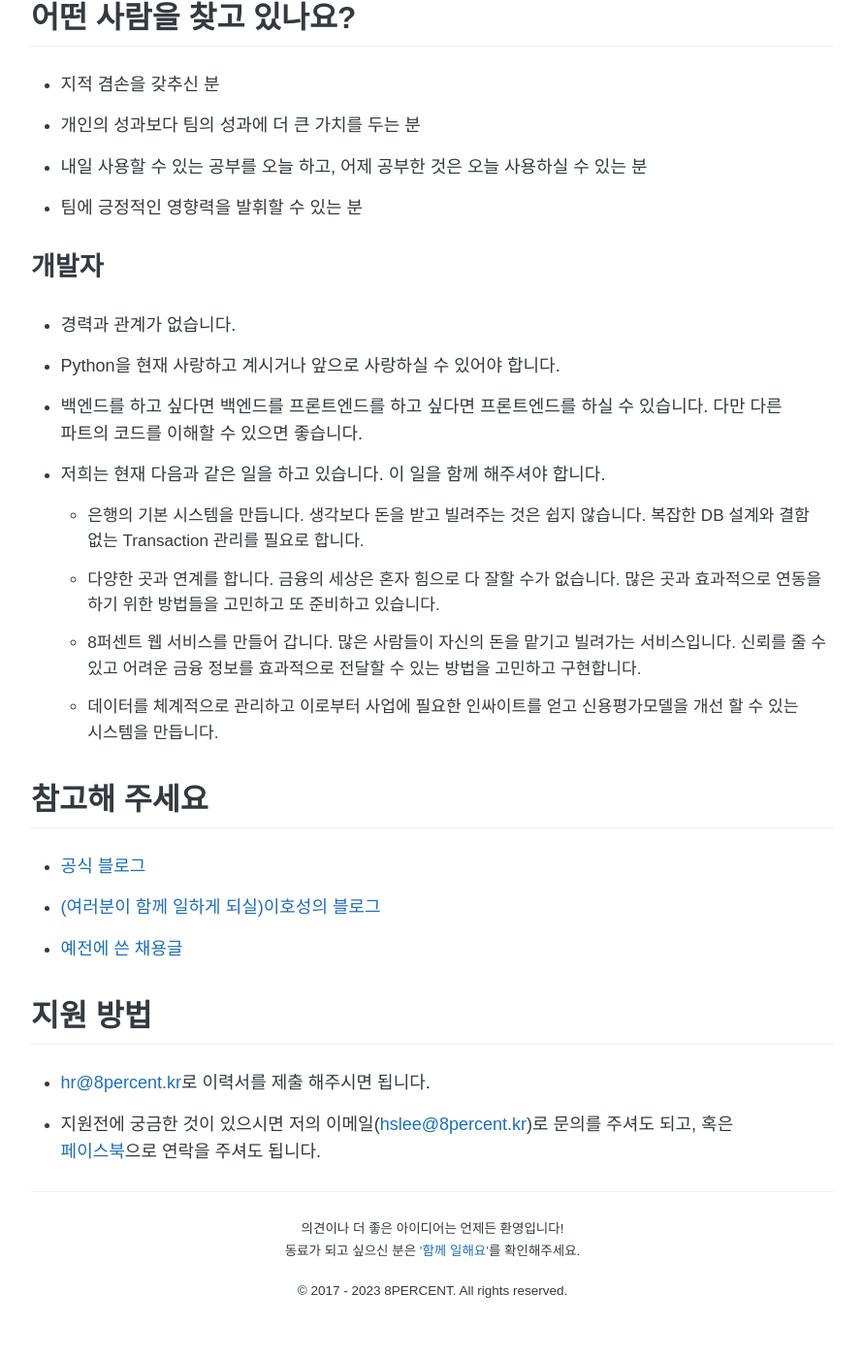
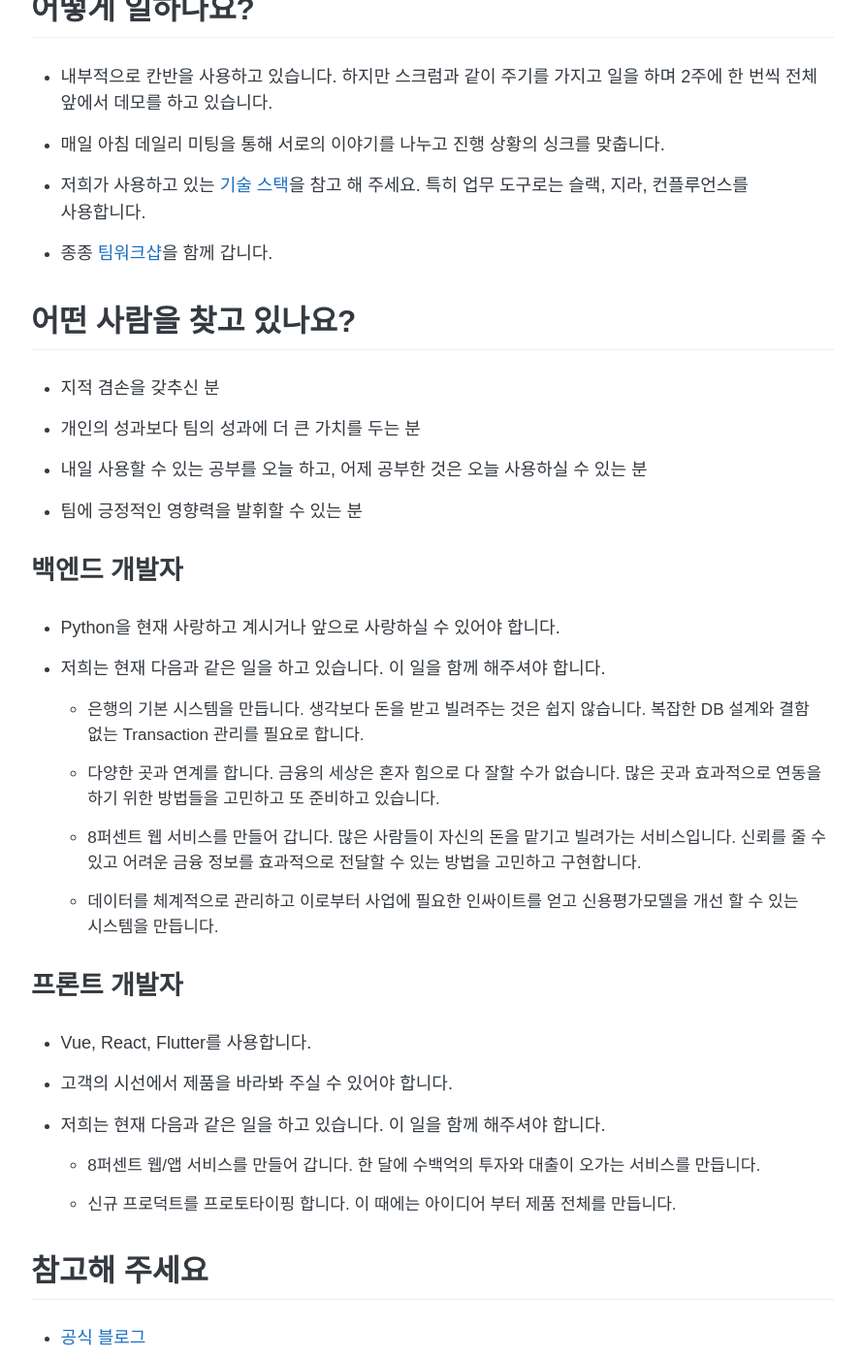
Before and after one commit to 8percent/8percent.github.io, a Jekyll site: the page built from recruit.md, in a window 1280 px wide and 1400 px high, scrolled down 680 px. Shown: the whole window at 97% size, without its empty margins (194-1085 px from the left). Built offline with Jekyll 4.4.1, drawn with Linux system fonts in a browser that asks for light colours; some web fonts are replaced; our own code applies the rules of GitHub Pages for plain Markdown files; some of the changed text lies outside the part shown.

Commit message:
채용 페이지 수정

```diff
--- a/recruit.md
+++ b/recruit.md
@@ -11,7 +11,7 @@ permalink: /recruit/
 
 * 내부적으로 칸반을 사용하고 있습니다. 하지만 스크럼과 같이 주기를 가지고 일을 하며 2주에 한 번씩 전체 앞에서 데모를 하고 있습니다.
 * 매일 아침 데일리 미팅을 통해 서로의 이야기를 나누고 진행 상황의 싱크를 맞춥니다.
-* 저희가 사용하고 있는 [기술 스택](https://stackshare.io/8percent){:target="_blank"}을 참고 해 주세요. 특히 업무 도구로는 슬랙, 트렐로, 컨플루언스를 사용합니다.
+* 저희가 사용하고 있는 [기술 스택](https://stackshare.io/8percent){:target="_blank"}을 참고 해 주세요. 특히 업무 도구로는 슬랙, 지라, 컨플루언스를 사용합니다.
 * 종종 [팀워크샵](http://brunch.co.kr/@leehosung/23){:target="_blank"}을 함께 갑니다.
 
 ## 어떤 사람을 찾고 있나요?
@@ -21,16 +21,23 @@ permalink: /recruit/
 * 내일 사용할 수 있는 공부를 오늘 하고, 어제 공부한 것은 오늘 사용하실 수 있는 분
 * 팀에 긍정적인 영향력을 발휘할 수 있는 분
 
-### 개발자
+### 백엔드 개발자
 
-* 경력과 관계가 없습니다.
 * Python을 현재 사랑하고 계시거나 앞으로 사랑하실 수 있어야 합니다.
-* 백엔드를 하고 싶다면 백엔드를 프론트엔드를 하고 싶다면 프론트엔드를 하실 수 있습니다. 다만 다른 파트의 코드를 이해할 수 있으면 좋습니다.
 * 저희는 현재 다음과 같은 일을 하고 있습니다. 이 일을 함께 해주셔야 합니다.
   * 은행의 기본 시스템을 만듭니다. 생각보다 돈을 받고 빌려주는 것은 쉽지 않습니다. 복잡한 DB 설계와 결함 없는 Transaction 관리를 필요로 합니다.
   * 다양한 곳과 연계를 합니다. 금융의 세상은 혼자 힘으로 다 잘할 수가 없습니다. 많은 곳과 효과적으로 연동을 하기 위한 방법들을 고민하고 또 준비하고 있습니다.
   * 8퍼센트 웹 서비스를 만들어 갑니다. 많은 사람들이 자신의 돈을 맡기고 빌려가는 서비스입니다. 신뢰를 줄 수 있고 어려운 금융 정보를 효과적으로 전달할 수 있는 방법을 고민하고 구현합니다.
   * 데이터를 체계적으로 관리하고 이로부터 사업에 필요한 인싸이트를 얻고 신용평가모델을 개선 할 수 있는 시스템을 만듭니다.
+
+### 프론트 개발자
+
+* Vue, React, Flutter를 사용합니다.
+* 고객의 시선에서 제품을 바라봐 주실 수 있어야 합니다.
+* 저희는 현재 다음과 같은 일을 하고 있습니다. 이 일을 함께 해주셔야 합니다.
+  * 8퍼센트 웹/앱 서비스를 만들어 갑니다. 한 달에 수백억의 투자와 대출이 오가는 서비스를 만듭니다.
+  * 신규 프로덕트를 프로토타이핑 합니다. 이 때에는 아이디어 부터 제품 전체를 만듭니다.
+
 
 ## 참고해 주세요
 
@@ -40,5 +47,5 @@ permalink: /recruit/
 
 ## 지원 방법
 
-* [hr@8percent.kr](mailto:hr@8percent.kr)로 이력서를 제출 해주시면 됩니다.
+* [채용지원](https://8percent.kr/jobs) 에서 회사에 대한 정보를 추가로 얻고, 지원이 가능합니다.
 * 지원전에 궁금한 것이 있으시면 저의 이메일([hslee@8percent.kr](mailto:hslee@8percent.kr))로 문의를 주셔도 되고, 혹은 [페이스북](https://www.facebook.com/hosung.lee.948){:target="_blank"}으로 연락을 주셔도 됩니다.
```
Also changed, not shown: other parts of recruit.md (+1 -1 lines).
